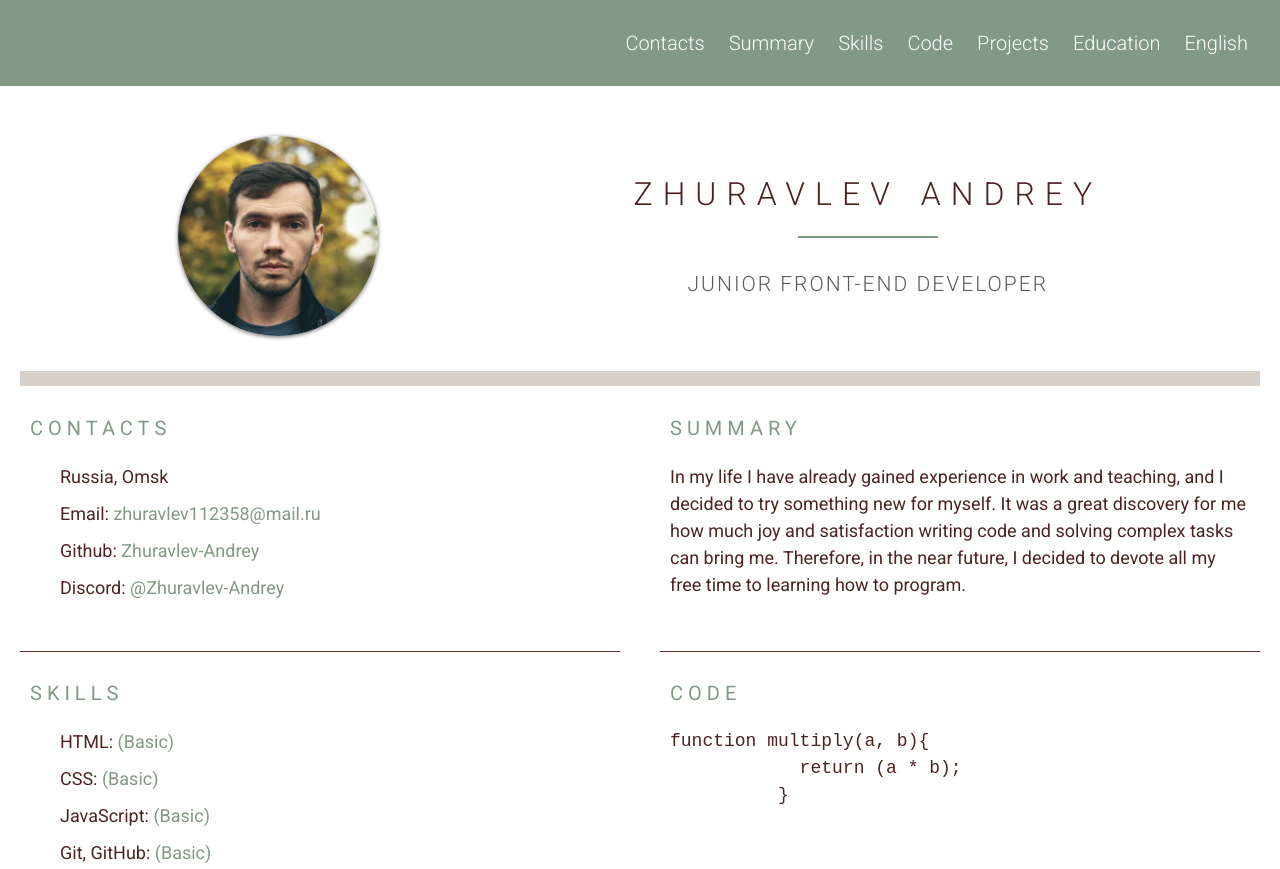
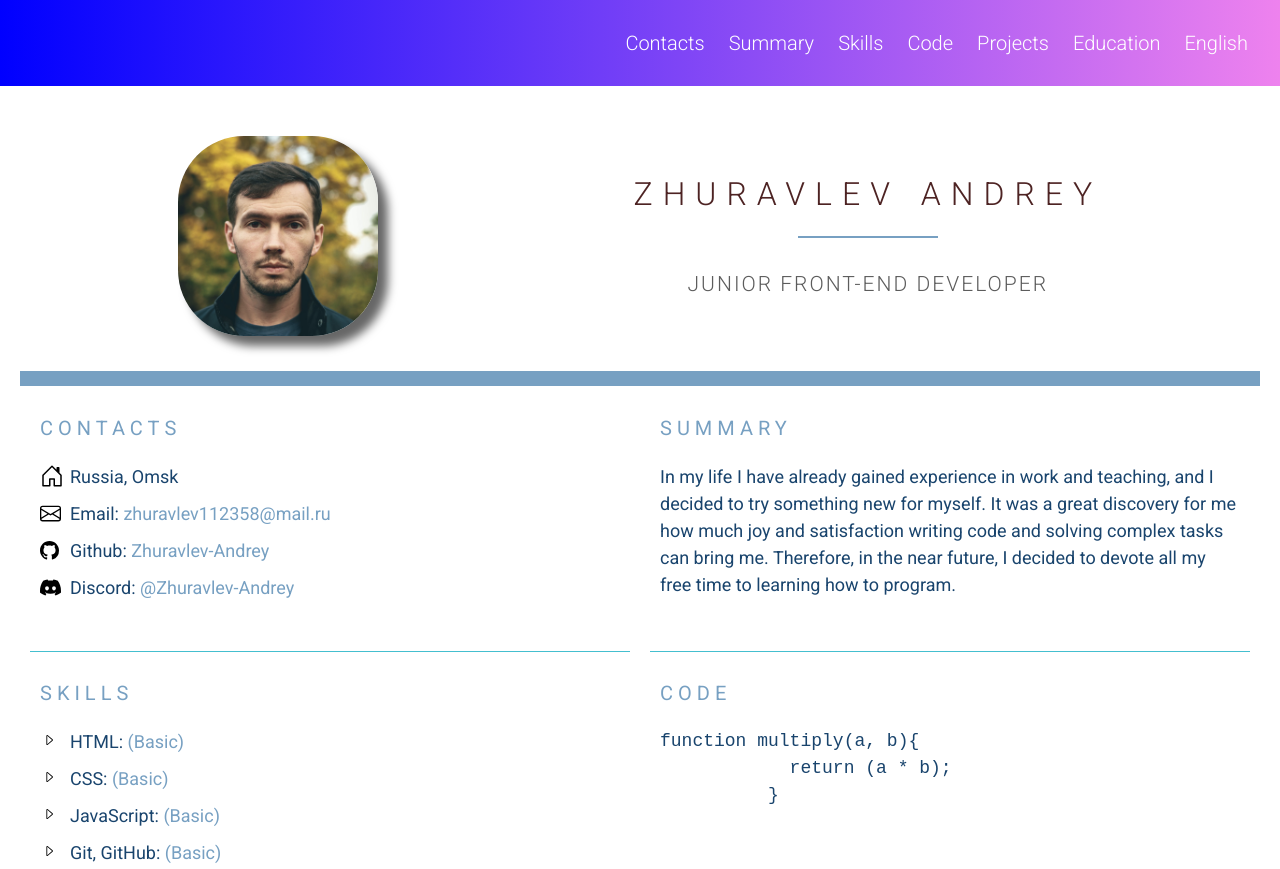
Before and after one commit to Zhuravlev-Andrey/rsschool-cv, a plain HTML site: page index.html in a window 1280 px wide. Shown: the top 869 px of the page. Drawn offline with Linux system fonts and the light colour scheme.

Commit message:
feat: add real social icons, and new styles

```diff
--- a/index.html
+++ b/index.html
@@ -4,14 +4,13 @@
   <meta charset="UTF-8">
   <meta http-equiv="X-UA-Compatible" content="IE=edge">
   <meta name="viewport" content="width=device-width, initial-scale=1.0">
-  <link rel="icon" href="./rs_school_js.ico" />
+  <link rel="icon" href="./assets/rs_school_js.ico" />
     <link
       href="https://fonts.googleapis.com/css?family=Roboto:300,400"
       rel="stylesheet"
     />
     <link rel="stylesheet" href="./style.css" />
   <title>CV</title>
-
   <body>
     <header class="header">
       <div class="container header-container">
@@ -44,9 +43,9 @@
       <div class="container main-container">
         <section class="section section-profile" id="profile">
           <img
-            src="./avatar.jpg"
-            alt=""
+            src="./assets/img/avatar.jpg"
             class="section-profile-logo"
+            alt="Zhuravlev-Andrey"
           />
           <div class="section-profile-title">
             <h1 class="section-title main-title">Zhuravlev Andrey</h1>
@@ -150,6 +149,5 @@
         <a href="https://rs.school/js/" class="rss"></a>
       </div>
     </footer>
-    <script src="./index.js"></script>
   </body>
 </html>
--- a/style.css
+++ b/style.css
@@ -18,7 +18,7 @@
     font-size: 18px;
     font-weight: 400;
     line-height: 1.5;
-    color: #4d2323;
+    color: #19446d;
   }
 
   .container {
@@ -28,7 +28,7 @@
   }
 
   .header {
-    background-color: #829985;
+    background-image: linear-gradient(to left, violet, blue);
   }
 
   .nav-list {
@@ -83,14 +83,14 @@
   .main-container {
     display: flex;
     flex-wrap: wrap;
-    justify-content: space-between;
+    justify-content: space-around;
   }
 
   .section {
     width: calc(50% - 20px);
     padding: 10px;
     padding-bottom: 35px;
-    border-bottom: 1px solid #672f2f;
+    border-bottom: 1px solid #44bfcf;
   }
 
   .section-education,
@@ -104,7 +104,7 @@
     font-weight: 400;
     text-transform: uppercase;
     letter-spacing: 5px;
-    color: #829985;
+    color: #77a0c2;
   }
 
   .section-profile {
@@ -112,7 +112,7 @@
     justify-content: space-around;
     width: 100%;
     padding: 50px 30px 35px;
-    border-bottom: 15px solid #d7d1c9;
+    border-bottom: 15px solid #77a0c2;
   }
 
   .pre {
@@ -149,7 +149,7 @@
     margin-left: -70px;
     width: 140px;
     height: 2px;
-    background-color: #829985;
+    background-color: #77a0c2;
   }
 
   .section-subtitle {
@@ -164,8 +164,8 @@
     width: 200px;
     height: 200px;
     object-fit: cover;
-    border-radius: 50%;
-    box-shadow: 0 1px 4px rgba(0, 0, 0, .6);
+    border-radius: 33%;
+    box-shadow: 10px 10px 10px rgba(0, 0, 0, .6);
     filter: grayscale(0.2) brightness(1.05);
     transition: .3s;
   }
@@ -196,16 +196,16 @@
     width: 14px;
     height: 14px;
     background-size: 14px 14px;
-    background-image: url("assets/svg/6.svg");
+    background-image: url("assets/svg/caret.svg");
   }
 
   .section-item span {
-    color: #829985;
+    color: #77a0c2;
   }
 
   .section-item a {
     text-decoration: none;
-    color: #829985;
+    color: #77a0c2;
     transition: color 0.5s;
   }
 
@@ -225,7 +225,7 @@
   }
 
   .contacts-item:nth-child(1):before {
-    background-image: url("assets/svg/1.svg");
+    background-image: url("assets/svg/house.svg");
   }
 
   .contacts-item:nth-child(2):before {
@@ -233,7 +233,7 @@
     left: 0px;
     width: 21px;
     height: 21px;
-    background-image: url("assets/svg/2.svg");
+    background-image: url("assets/svg/email.svg");
   }
 
   .contacts-item:nth-child(3):before {
@@ -241,7 +241,7 @@
     left: 0px;
     width: 19px;
     height: 19px;
-    background-image: url("assets/svg/3.svg");
+    background-image: url("assets/svg/github.svg");
   }
 
   .contacts-item:nth-child(4):before {
@@ -249,15 +249,11 @@
     left: 0px;
     width: 21px;
     height: 21px;
-    background-image: url("assets/svg/4.svg");
-  }
-
-  .contacts-item:nth-child(5):before {
-    background-image: url("assets/svg/5.svg");
+    background-image: url("assets/svg/discord.svg");
   }
 
   .footer {
-    background-color: #829985;
+    background-image: linear-gradient(to left, violet, blue);
     padding: 20px;
   }
 
@@ -278,7 +274,7 @@
   .rss {
     width: 121px;
     height: 45px;
-    background-image: url("./rs_school_js.svg");
+    background-image: url("./assets/svg/rs_school_js.svg");
     background-size: contain;
     background-repeat: no-repeat;
   }
```
Also changed, not shown: assets/img/avatar.jpg (renamed from avatar.jpg), assets/rs_school_js.ico (renamed from rs_school_js.ico), assets/svg/caret.svg (added), assets/svg/discord.svg (added), assets/svg/email.svg (added), assets/svg/github.svg (added), assets/svg/house.svg (added), assets/svg/rs_school_js.svg (renamed from rs_school_js.svg).
